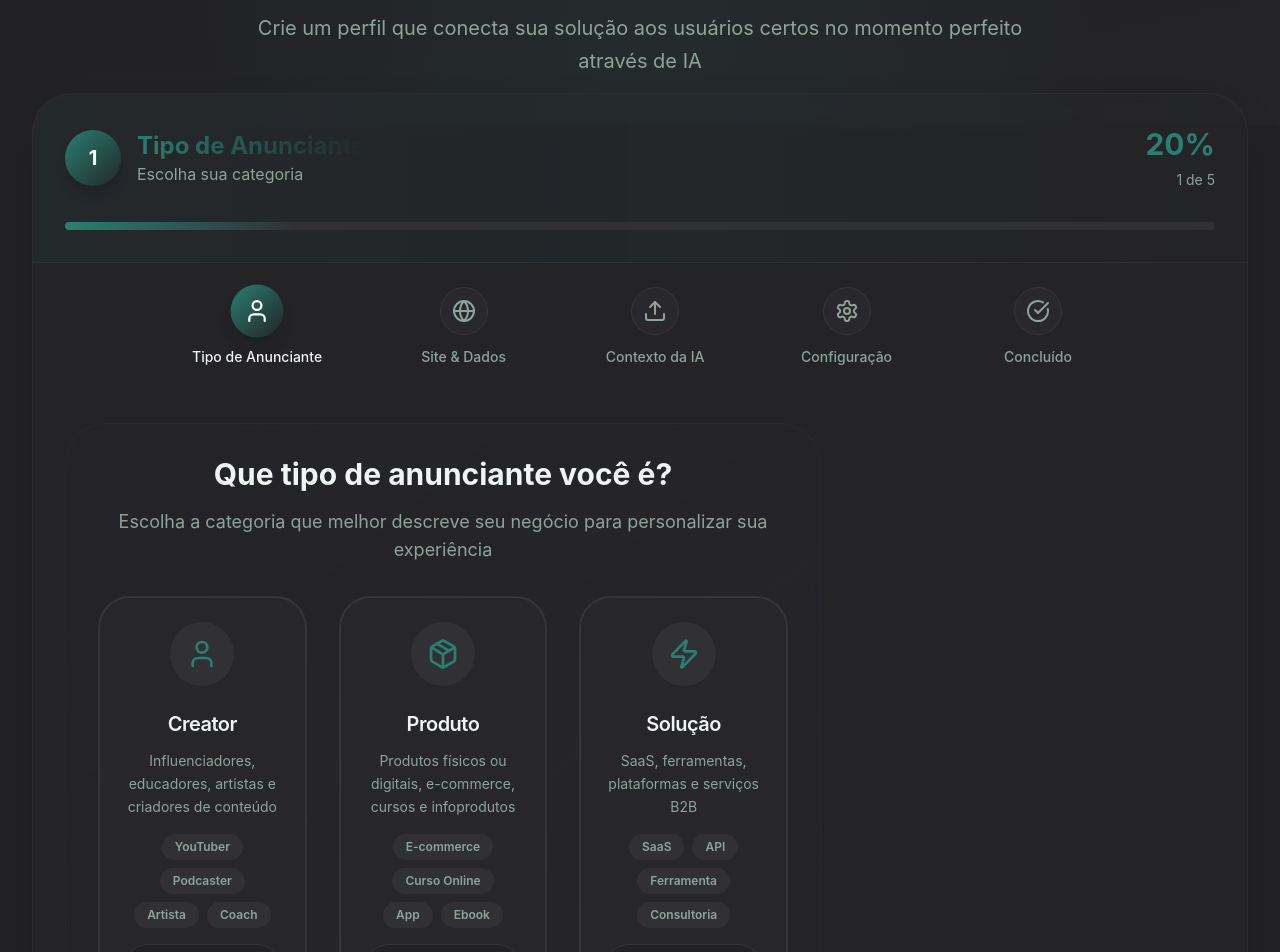
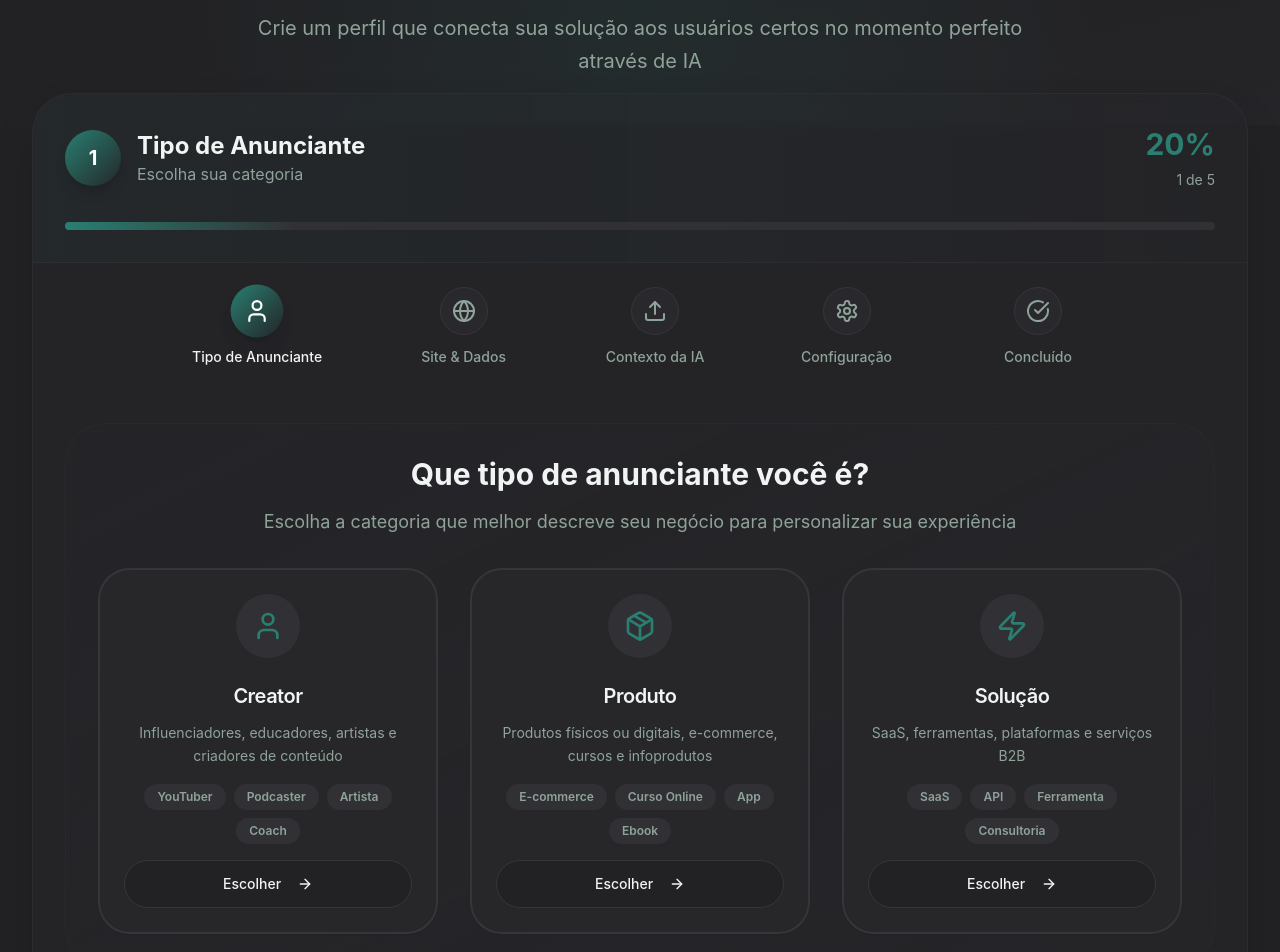
Before and after one commit to juan-shared/ad-chat-advisor, a React (Vite) app: page /ads in a window 1280 px wide. Shown: the part 140-1092 px from the top of the page. Built offline with nearby package versions, Linux system fonts and the light colour scheme.

Commit message:
Improve vendor type card design
Make the "Que tipo de anunciante você é?" card full width, improve its design, and remove text gradients.

```diff
--- a/src/pages/Ads.tsx
+++ b/src/pages/Ads.tsx
@@ -115,7 +115,7 @@ const Ads = () => {
                   <span className="text-primary-foreground font-bold text-xl">{currentStep + 1}</span>
                 </div>
                 <div>
-                  <h2 className="text-2xl font-bold bg-gradient-to-r from-primary to-primary-glow bg-clip-text text-transparent">
+                  <h2 className="text-2xl font-bold text-foreground">
                      {steps[currentStep]?.title}
                   </h2>
                     <p className="text-muted-foreground">{steps[currentStep]?.description}</p>
@@ -199,7 +199,7 @@ const Ads = () => {
           {/* Step Content */}
           <div className="p-8">
             <div className="grid lg:grid-cols-3 gap-8">
-              <div className="lg:col-span-2 min-h-[500px] bg-gradient-to-br from-card/30 to-card/50 rounded-3xl p-8 border border-border/30 backdrop-blur-sm">
+              <div className={`${currentStep === 0 ? 'lg:col-span-3' : 'lg:col-span-2'} min-h-[500px] bg-gradient-to-br from-card/30 to-card/50 rounded-3xl p-8 border border-border/30 backdrop-blur-sm`}>
                 {renderStepContent()}
               </div>
 
```
